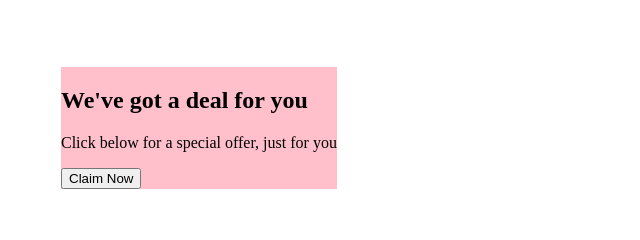
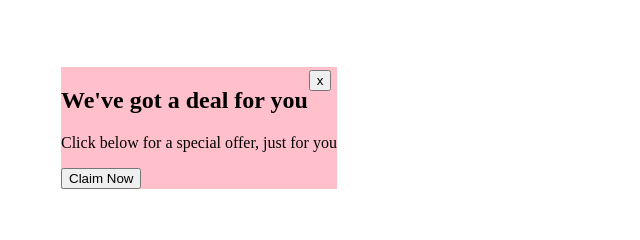
Before and after one commit to elliott-king/public-goods-popup, a plain HTML site: page index.html in a window 1280 px wide. Shown: the part 211-451 px from the top of the page, 579-1219 px from the left. Drawn offline with Linux system fonts and the light colour scheme.

Commit message:
x button

```diff
--- a/index.html
+++ b/index.html
@@ -13,6 +13,7 @@
       <h2>We've got a deal for you</h2>
       <p>Click below for a special offer, just for you</p>
       <button id="revert">Claim Now</button>
+      <button id="x">x</button>
     </div>
   </body>
 </html>
--- a/popup.js
+++ b/popup.js
@@ -15,4 +15,8 @@ document.addEventListener('click', (event) => {
     const elem = document.getElementById('popup')
     elem.className = "slide-down"
   }
+  if (event.target.id == "x") {
+    const elem = document.getElementById('popup')
+    elem.className = "hidden"
+  }
 })
--- a/styles.css
+++ b/styles.css
@@ -1,6 +1,12 @@
 #popup {
   background: pink;
   position: fixed;
+}
+
+#x {
+  top: 2%;
+  right: 2%;
+  position: absolute;
 }
 
 .hidden {
```
